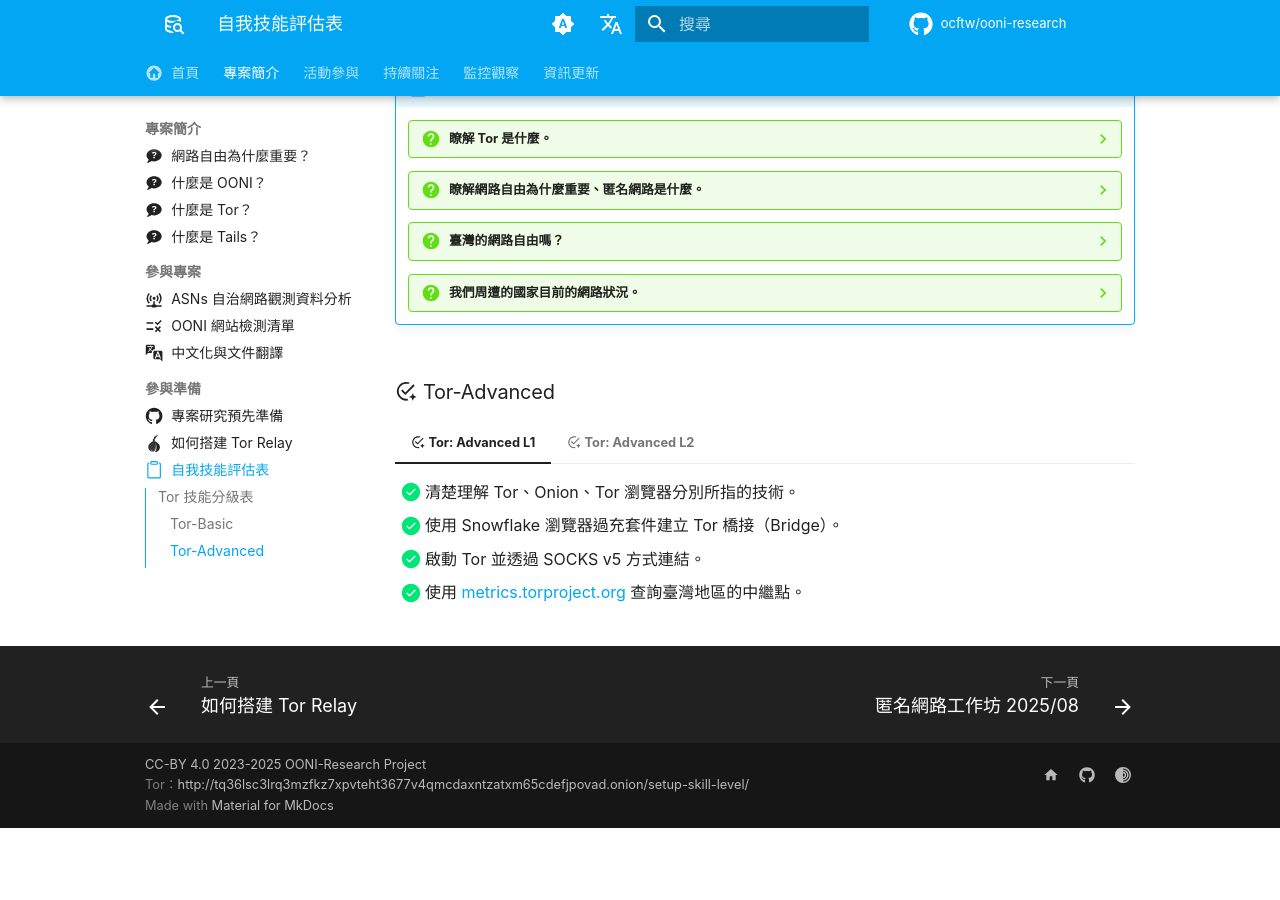
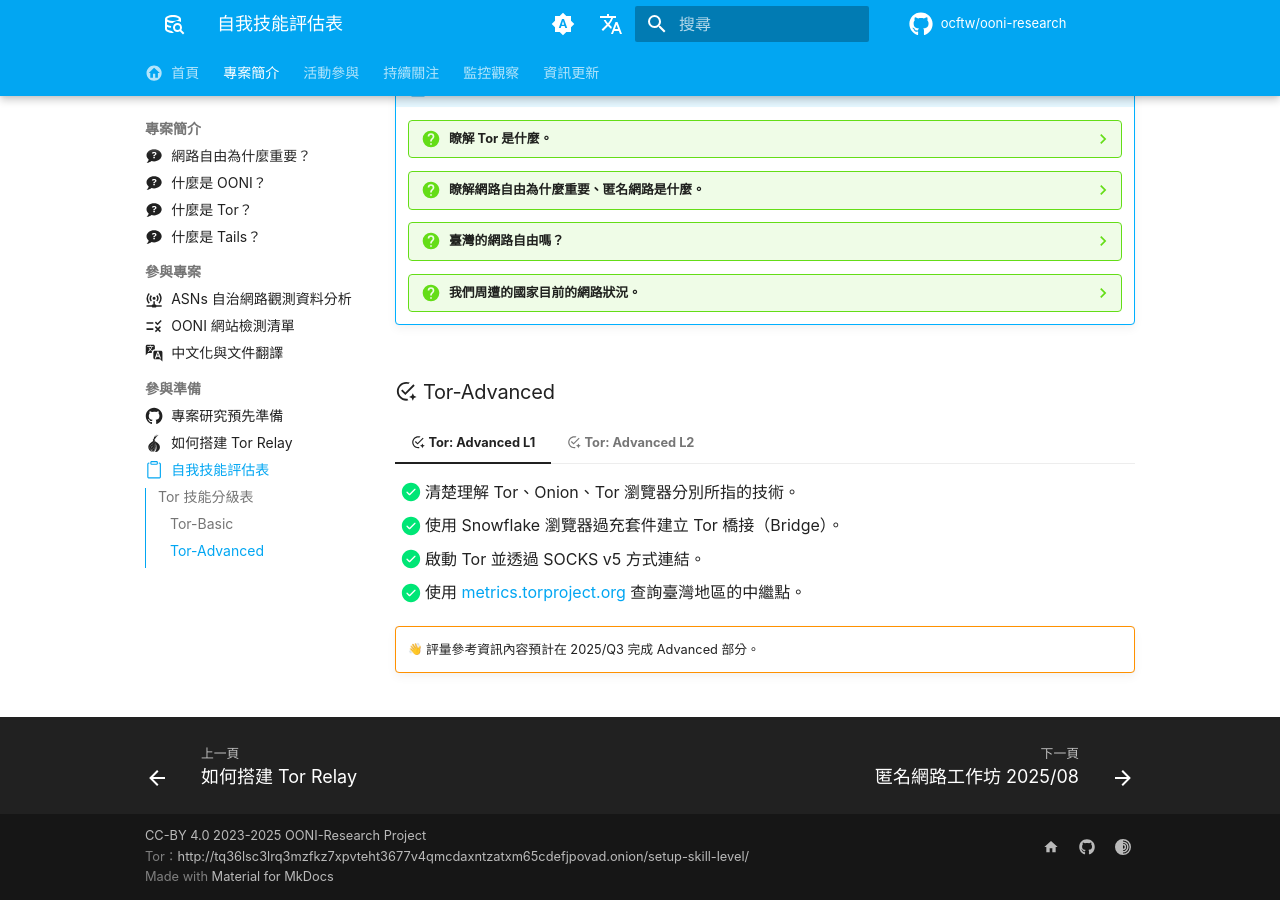
Before and after one commit to ocftw/ooni-research, an MkDocs documentation site: the page built from docs/zh-TW/setup-skill-level.md, in a window 1280 px wide and 900 px high, scrolled down 549 px. Built offline with MkDocs 1.6.1 and Material for MkDocs 9.7.7, drawn with Linux system fonts in a browser that asks for light colours; emoji names are drawn with the system emoji font; a script that is not in the unit is left out; plug-ins that fetch from the network failed and are left out; comment, search, counter and statistics services are not loaded; before the commit the page ends 1377 px from its top, so only the background shows below that.

Commit message:
Add notice for advanced
Signed-off-by: Toomore Chiang <toomore0929@gmail.com>

```diff
--- a/docs/zh-TW/setup-skill-level.md
+++ b/docs/zh-TW/setup-skill-level.md
@@ -173,9 +173,17 @@
     - [x] 啟動 Tor 並透過 SOCKS v5 方式連結。
     - [x] 使用 [metrics.torproject.org](https://metrics.torproject.org){target="_blank"} 查詢臺灣地區的中繼點。
 
+    !!! warning ""
+
+        :wave: 評量參考資訊內容預計在 2025/Q3 完成 Advanced 部分。
+
 === ":material-checkbox-marked-circle-auto-outline: Tor: Advanced L2"
 
     - [x] 建立 Tor Relay 中繼點。
     - [x] 建立 Tor Bridge 橋接點。
     - [x] 建立 WebTunnel 中繼點。
     - [x] 建立 **.onion** 網站。
+
+    !!! warning ""
+
+        :wave: 評量參考資訊內容預計在 2025/Q3 完成 Advanced 部分。
```
